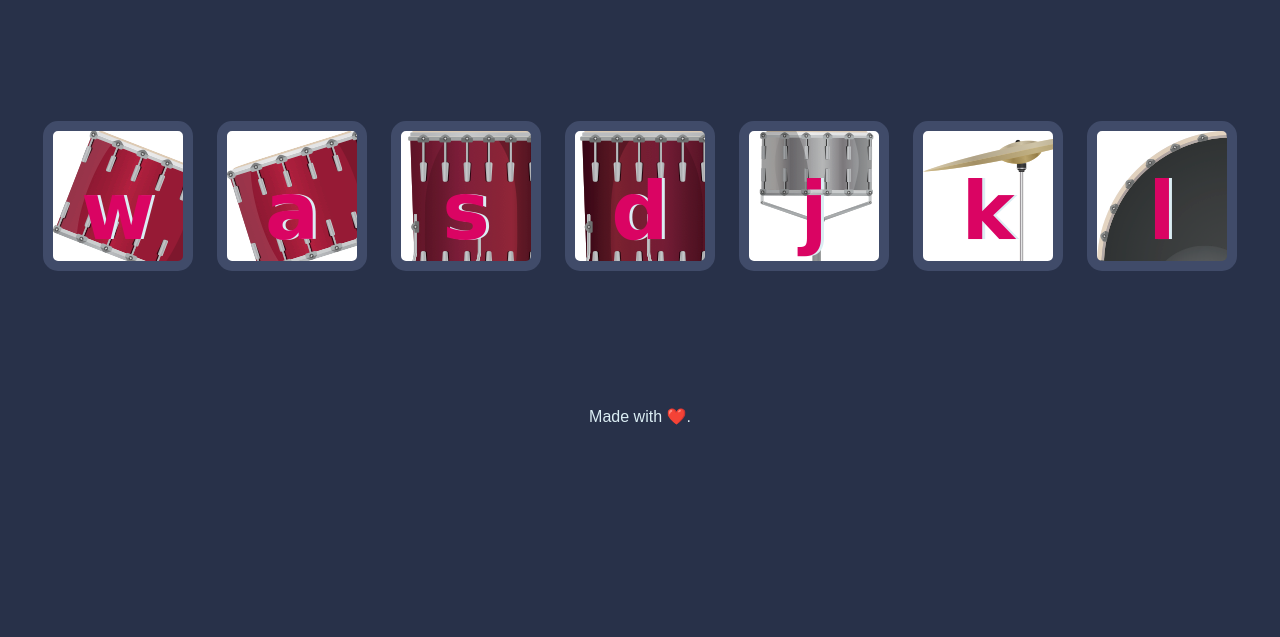
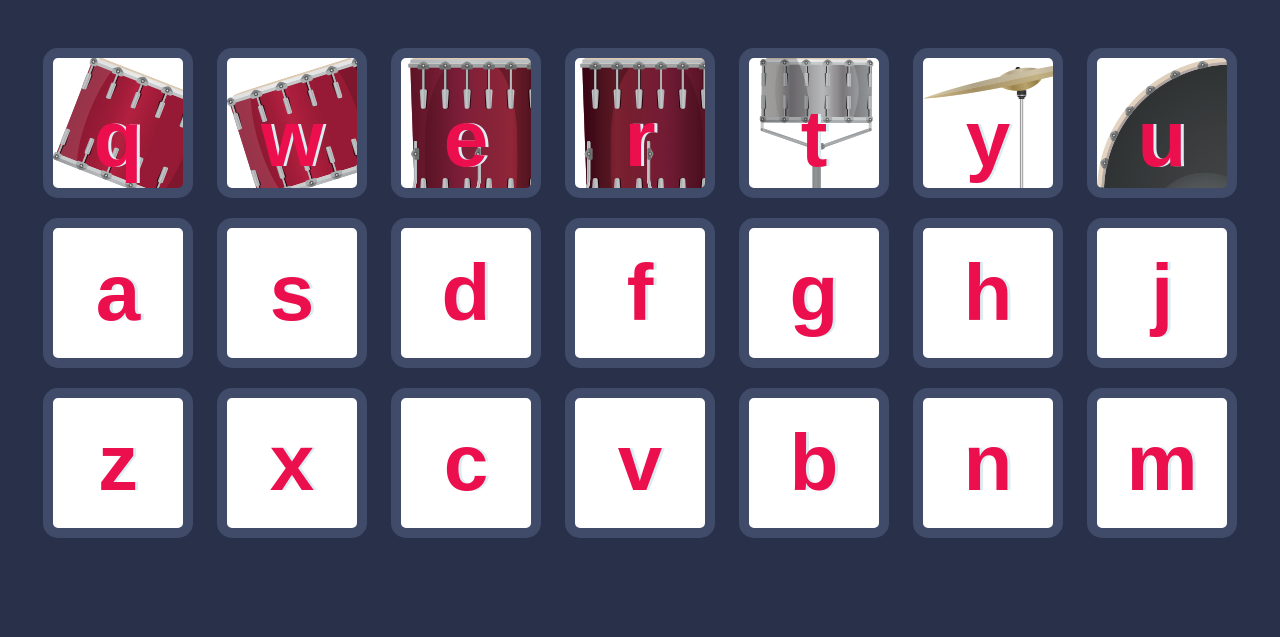
Before and after one commit to polyhistor2050/drumKit, a plain HTML site: page index.html in a window 1280 px wide. Shown: the part 163-800 px from the top of the page. Drawn offline with Linux system fonts and the light colour scheme.

Commit message:
add set of trumplet and flute sound to the kit

```diff
--- a/index.html
+++ b/index.html
@@ -5,27 +5,46 @@
   <meta charset="utf-8">
   <title>Drum Kit</title>
   <link rel="stylesheet" href="style.css">
-  <!-- <link href="https://fonts.googleapis.com/css?family=Arvo" rel="stylesheet"> -->
 </head>
 
 <body>
 
-  <h1 id="title">Drum 🥁 Kit</h1>
-  <div class="set">
+  <h1 id="title">Sound 🥁 Kit</h1>
+  <!-- Set of Drum sounds -->
+  <div class="drum-sounds">
+    <button class="q drum">q</button>
     <button class="w drum">w</button>
-    <button class="a drum">a</button>
-    <button class="s drum">s</button>
-    <button class="d drum">d</button>
-    <button class="j drum">j</button>
-    <button class="k drum">k</button>
-    <button class="l drum">l</button>
+    <button class="e drum">e</button>
+    <button class="r drum">r</button>
+    <button class="t drum">t</button>
+    <button class="y drum">y</button>
+    <button class="u drum">u</button>
   </div>
 
+  <!-- Set of Trumplet sounds -->
+  <div class="trumplet-sounds">
+    <button class="a trump">a</button>
+    <button class="b trump">s</button>
+    <button class="d trump">d</button>
+    <button class="f trump">f</button>
+    <button class="g trump">g</button>
+    <button class="h trump">h</button>
+    <button class="j trump">j</button>
+  </div>
 
-  <footer>
-    Made with ❤️.
-  </footer>
+  <!-- Sets of Flute sounds -->
+  <div class="flute-sounds">
+    <button class="z flute">z</button>
+    <button class="x flute">x</button>
+    <button class="c flute">c</button>
+    <button class="v flute">v</button>
+    <button class="b flute">b</button>
+    <button class="n flute">n</button>
+    <button class="m flute">m</button>
+  </div>
+
   <script src="script.js"></script>
+
 </body>
 
 </html>
--- a/script.js
+++ b/script.js
@@ -4,45 +4,56 @@ for (let i = 0; i < btn.length; i++) {
     function handlerClick(){
         let btnValue = this.innerHTML;
         makeSound(btnValue);
+        buttonAnimation(btnValue);
     }
 }
 
 document.addEventListener("keypress", function(e) {
     makeSound(e.key);
+    buttonAnimation(e.key);
 });
 
 
 function makeSound(key) {
     switch(key) {
-        case "w":
-            let tom1 = new Audio("sounds/tom-1.mp3");
+        case "q":
+            let tom1 = new Audio("assets/band/tom-1.mp3");
             tom1.play();
             break;
-        case "a":
-            let tom2 = new Audio("sounds/tom-2.mp3");
+        case "w":
+            let tom2 = new Audio("assets/band/tom-2.mp3");
             tom2.play();
             break;
-        case "s":
-            let tom3 = new Audio("sounds/tom-3.mp3");
+        case "e":
+            let tom3 = new Audio("assets/band/tom-3.mp3");
             tom3.play();
             break;
-        case "d":
-            let tom4 = new Audio("sounds/tom-4.mp3");
+        case "r":
+            let tom4 = new Audio("assets/band/tom-4.mp3");
             tom4.play();
             break;
-        case "j":
-            let snare = new Audio("sounds/snare.mp3");
+        case "t":
+            let snare = new Audio("assets/band/snare.mp3");
             snare.play();
             break;
-        case "k":
-            let crash = new Audio("sounds/crash.mp3");
+        case "y":
+            let crash = new Audio("assets/band/crash.mp3");
             crash.play();
             break;
-        case "l":
-            let kick = new Audio("sounds/kick-bass.mp3");
+        case "u":
+            let kick = new Audio("assets/band/kick-bass.mp3");
             kick.play();
             break;
 
         default: console.log(btnValue);
     }
 }
+
+function buttonAnimation(currentkey) {
+    let activebtn = document.querySelector("." + currentkey);
+    activebtn.classList.add("pressed");
+    setTimeout(function() {
+        activebtn.classList.remove("pressed");
+    }, 100);
+
+}
--- a/style.css
+++ b/style.css
@@ -11,41 +11,33 @@ h1 {
 
   }
 
-footer {
-    color: #DBEDF3;
-    font-family: sans-serif;
+/* background image for Drum sounds */
+.q {
+  background-image: url(images/tom1.png);
   }
 
 .w {
-  background-image: url(images/tom1.png);
-  }
-
-.a {
   background-image: url(images/tom2.png);
   }
 
-.s {
+.e {
   background-image: url(images/tom3.png);
   }
 
-.d {
+.r {
   background-image: url(images/tom4.png);
   }
 
-.j {
+.t {
   background-image: url(images/snare.png);
   }
 
-.k {
+.y {
   background-image: url(images/crash.png);
   }
 
-.l {
+.u {
   background-image: url(images/kick.png);
-  }
-
-.set {
-    margin: 10% auto;
   }
 
 .game-over {
@@ -58,18 +50,15 @@ footer {
     opacity: 0.5;
   }
 
-.red {
-    color: red;
-  }
-
+/* styling for drum set */
 .drum {
     outline: none;
     border: 10px solid #404B69;
     font-size: 5rem;
-    font-family: 'Arvo', cursive;
+    font-family: 'Arial';
     line-height: 2;
     font-weight: 900;
-    color: #DA0463;
+    color: #eb0f4d;
     text-shadow: 3px 0 #DBEDF3;
     border-radius: 15px;
     display: inline-block;
@@ -79,3 +68,34 @@ footer {
     margin: 10px;
     background-color: white;
 }
+
+/* styling for  trumplet set */
+.trump {
+  width: 150px;
+  height: 150px;
+  font-family: 'Arial';
+  font-size: 5rem;
+  font-weight: 900;
+  color: #eb0f4d;
+  background-color: white;
+  text-shadow: 3px 0 #DBEDF3;
+  border: 10px solid #404B69;
+  border-radius: 15px;
+  margin: 10px;
+}
+
+/* styling for flute set */
+.flute {
+  width: 150px;
+  height: 150px;
+  font-family: 'Arial';
+  font-size: 5rem;
+  font-weight: 900;
+  color: #eb0f4d;
+  background-color: white;
+  text-shadow: 3px 0 #DBEDF3;
+  border: 10px solid #404B69;
+  border-radius: 15px;
+  margin: 10px;
+
+}
```
